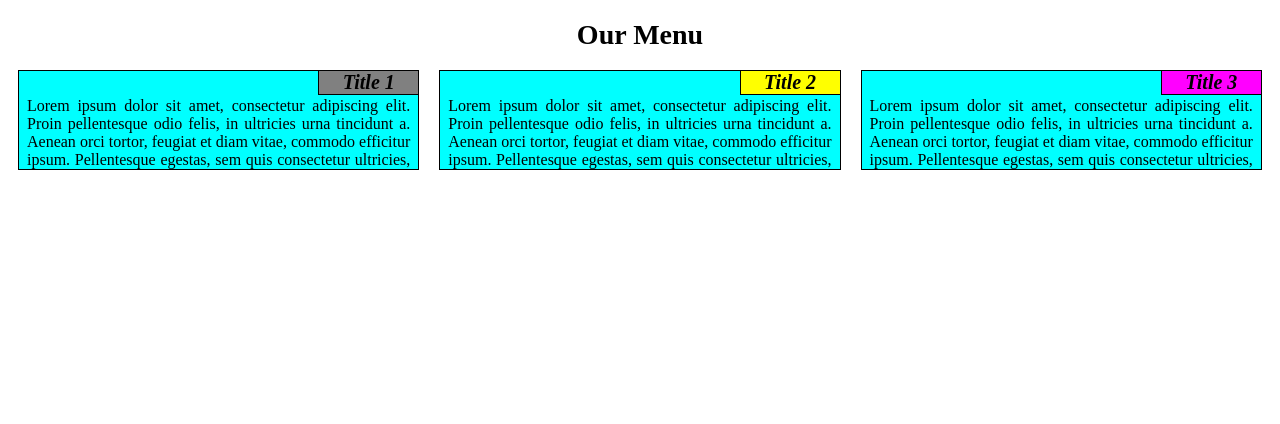
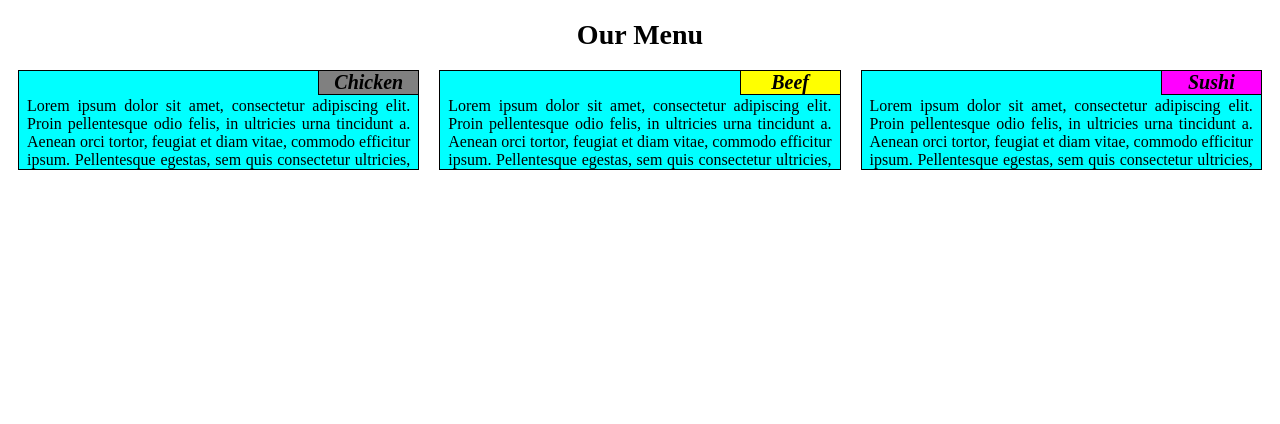
Before and after one commit to theorlangur/coursera-web, a plain HTML site: page site/mod2-solution/index.html in a window 1280 px wide. Drawn offline with Linux system fonts and the light colour scheme.

Commit message:
forgot to change titles

```diff
--- a/site/mod2-solution/index.html
+++ b/site/mod2-solution/index.html
@@ -11,7 +11,7 @@
 <div class="row">
 	<div class="col-lg-4 col-md-6 col-sm-12">
 		<div class="box">
-			<p class="section-title title1">Title 1</p>
+			<p class="section-title title1">Chicken</p>
 			<p class="content">
 				Lorem ipsum dolor sit amet, consectetur adipiscing elit. Proin pellentesque odio felis, in ultricies urna tincidunt a. Aenean orci tortor, feugiat et diam vitae, commodo efficitur ipsum. Pellentesque egestas, sem quis consectetur ultricies, nisi urna sagittis tortor, sed tincidunt dolor dolor vitae magna. Nunc sed mollis lacus. Fusce viverra nibh sed cursus fringilla. Integer pharetra lacus nec massa ultricies gravida. Nam maximus fermentum arcu, non euismod turpis pretium in. Fusce luctus aliquam venenatis. Nulla rutrum ipsum sed elit mollis facilisis. Quisque congue diam malesuada, porttitor felis quis, varius odio. Etiam nec tellus varius, eleifend lorem quis, hendrerit erat. Cras in pulvinar leo, vel aliquam purus. Suspendisse laoreet, dolor fermentum laoreet scelerisque, urna risus gravida dui, et sagittis risus tellus vel erat. Vestibulum enim turpis, facilisis ut pretium vel, malesuada a metus. Maecenas vitae scelerisque lectus, vel posuere lacus. Vestibulum dignissim imperdiet massa et tristique.
 			</p>
@@ -19,7 +19,7 @@
 	</div>
 	<div class="col-lg-4 col-md-6 col-sm-12">
 		<div class="box">
-			<p class="section-title title2">Title 2</p>
+			<p class="section-title title2">Beef</p>
 			<p class="content">
 				Lorem ipsum dolor sit amet, consectetur adipiscing elit. Proin pellentesque odio felis, in ultricies urna tincidunt a. Aenean orci tortor, feugiat et diam vitae, commodo efficitur ipsum. Pellentesque egestas, sem quis consectetur ultricies, nisi urna sagittis tortor, sed tincidunt dolor dolor vitae magna. Nunc sed mollis lacus. Fusce viverra nibh sed cursus fringilla. Integer pharetra lacus nec massa ultricies gravida. Nam maximus fermentum arcu, non euismod turpis pretium in. Fusce luctus aliquam venenatis. Nulla rutrum ipsum sed elit mollis facilisis. Quisque congue diam malesuada, porttitor felis quis, varius odio. Etiam nec tellus varius, eleifend lorem quis, hendrerit erat. Cras in pulvinar leo, vel aliquam purus. Suspendisse laoreet, dolor fermentum laoreet scelerisque, urna risus gravida dui, et sagittis risus tellus vel erat. Vestibulum enim turpis, facilisis ut pretium vel, malesuada a metus. Maecenas vitae scelerisque lectus, vel posuere lacus. Vestibulum dignissim imperdiet massa et tristique.
 			</p>
@@ -27,7 +27,7 @@
 	</div>
 	<div class="col-lg-4 col-md-12 col-sm-12">
 		<div class="box">
-			<p class="section-title title3">Title 3</p>
+			<p class="section-title title3">Sushi</p>
 			<p class="content">
 				Lorem ipsum dolor sit amet, consectetur adipiscing elit. Proin pellentesque odio felis, in ultricies urna tincidunt a. Aenean orci tortor, feugiat et diam vitae, commodo efficitur ipsum. Pellentesque egestas, sem quis consectetur ultricies, nisi urna sagittis tortor, sed tincidunt dolor dolor vitae magna. Nunc sed mollis lacus. Fusce viverra nibh sed cursus fringilla. Integer pharetra lacus nec massa ultricies gravida. Nam maximus fermentum arcu, non euismod turpis pretium in. Fusce luctus aliquam venenatis. Nulla rutrum ipsum sed elit mollis facilisis. Quisque congue diam malesuada, porttitor felis quis, varius odio. Etiam nec tellus varius, eleifend lorem quis, hendrerit erat. Cras in pulvinar leo, vel aliquam purus. Suspendisse laoreet, dolor fermentum laoreet scelerisque, urna risus gravida dui, et sagittis risus tellus vel erat. Vestibulum enim turpis, facilisis ut pretium vel, malesuada a metus. Maecenas vitae scelerisque lectus, vel posuere lacus. Vestibulum dignissim imperdiet massa et tristique.
 			</p>
```
